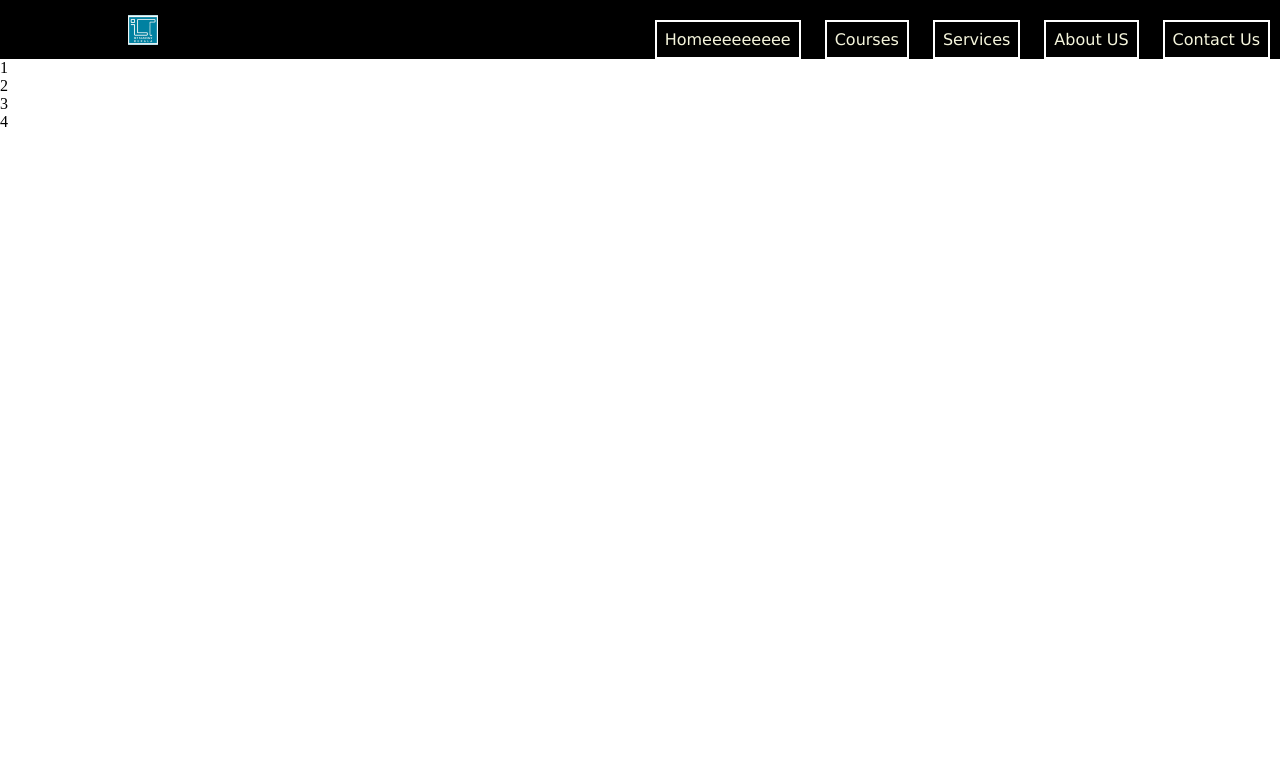
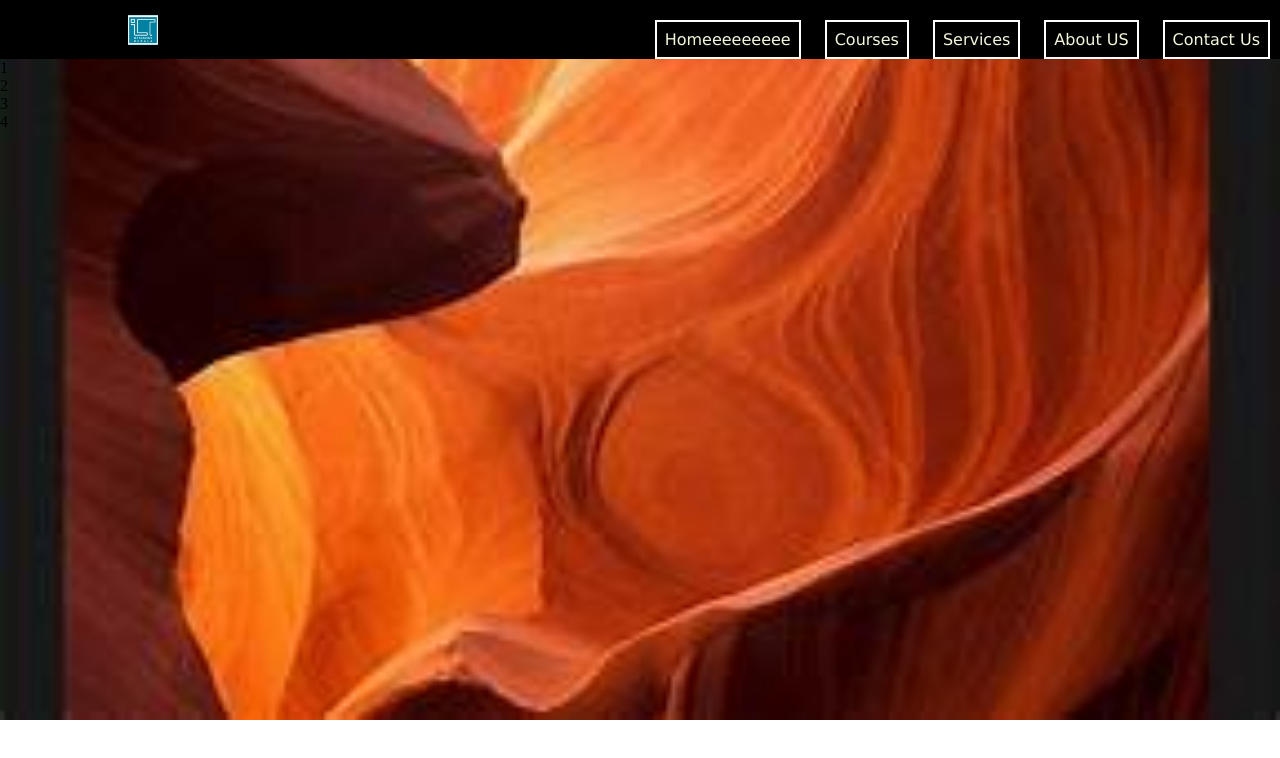
Before and after one commit to amalashraf04/html, a plain HTML site: page index.html in a window 1280 px wide. Drawn offline with Linux system fonts and the light colour scheme.

Commit message:
Update style.css

```diff
--- a/style.css
+++ b/style.css
@@ -2,7 +2,12 @@
     padding: 0;
     margin: 0;
 }
-
+body{
+    background-image: url(/images/1.jpg);
+    background-size: cover;
+    background-repeat: no-repeat;
+    object-fit: contain;
+}
 #logo{
     width: 30px;
     height:30px;
```
